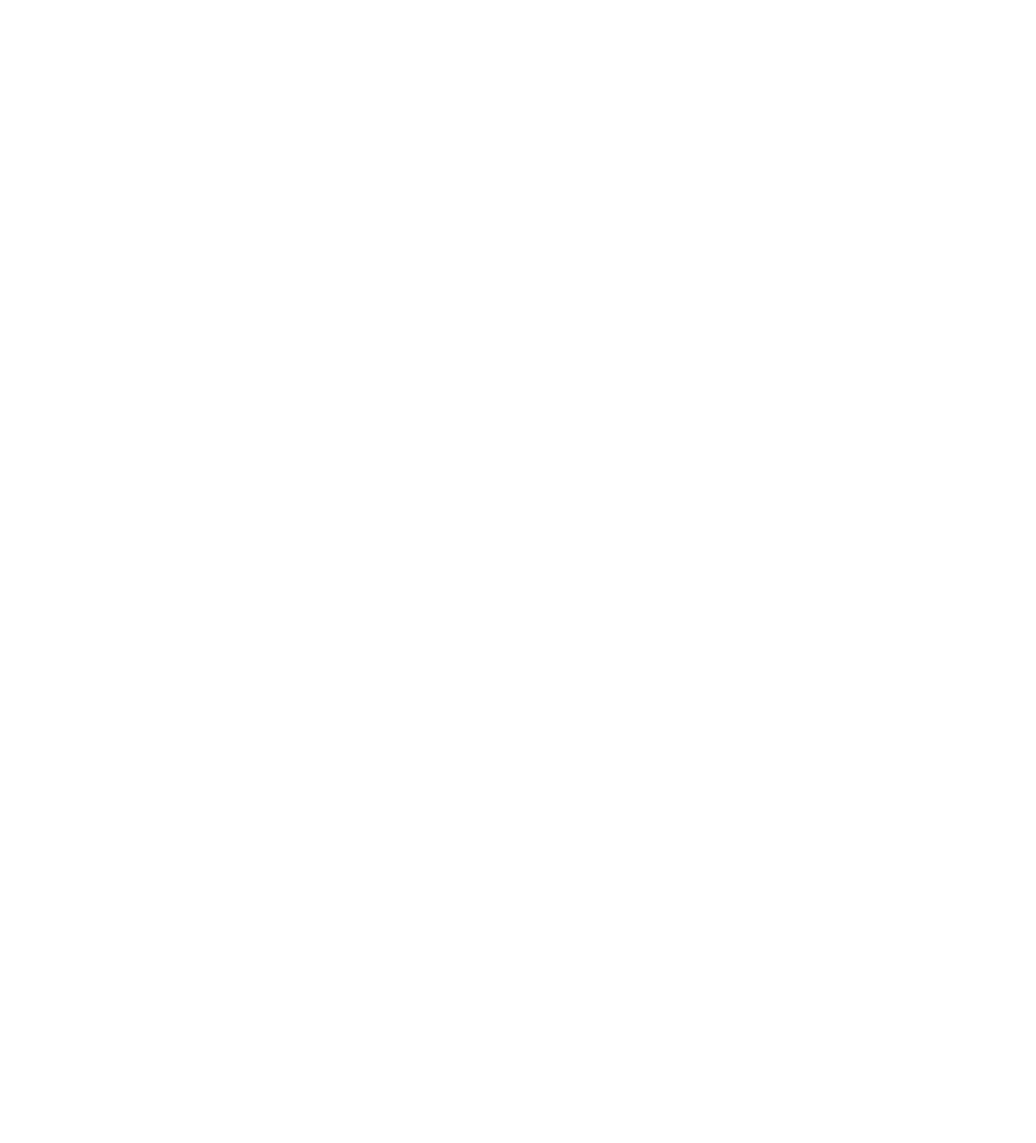
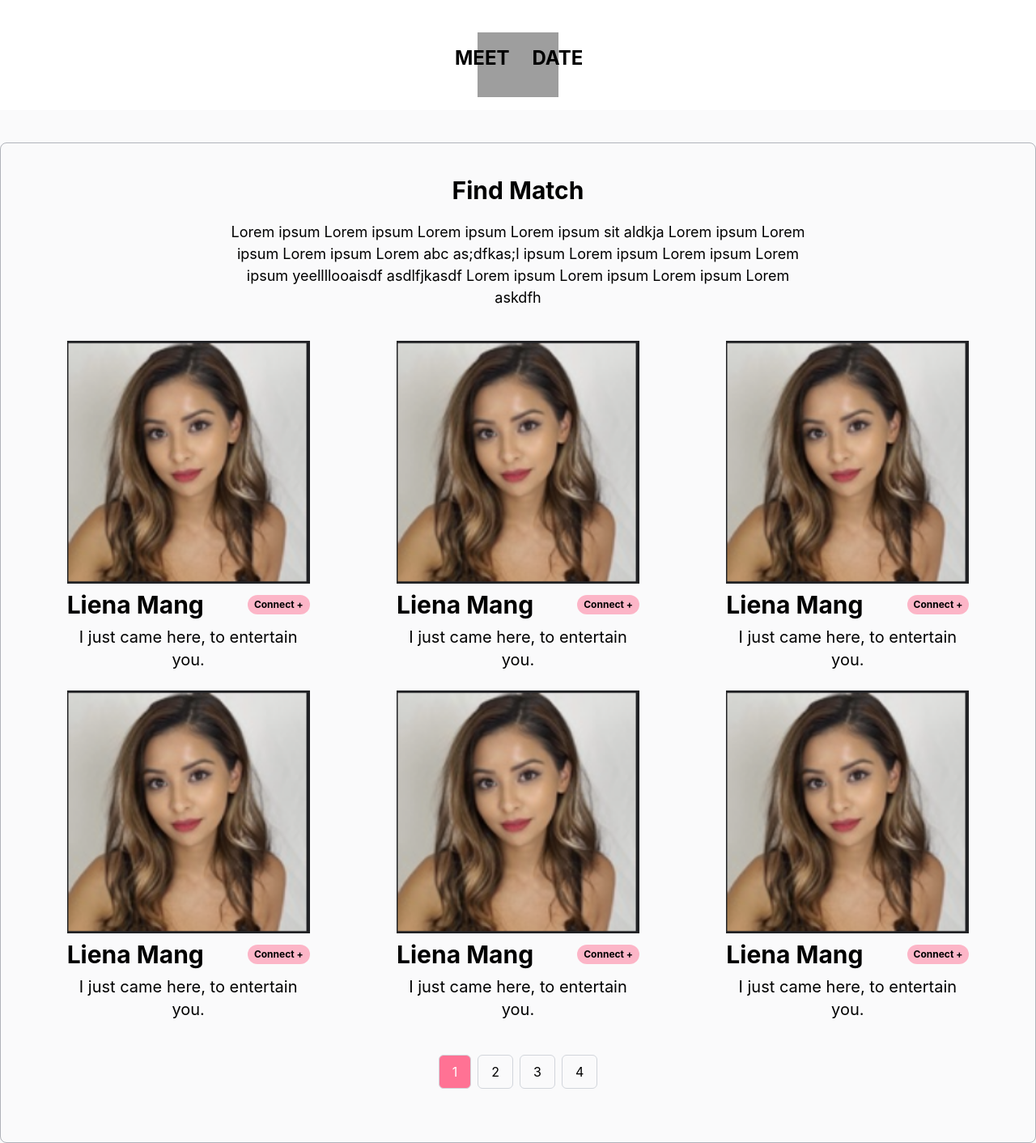
Before and after one commit to HyderAshfaq81/BJ-Social, a React (Create React App) app: page /find_matches in a window 1280 px wide. Before the commit this address had no page. Shown: the whole page at 81% size. Before the commit the page ends 800 px from the top, so only its background shows below. Built offline with nearby package versions, Linux system fonts and the light colour scheme; grey boxes are pictures that could not be loaded.

Commit message:
profile page (#3)

```diff
--- a/src/App.js
+++ b/src/App.js
@@ -2,9 +2,10 @@
 import Signup from './pages/signup/signup.js';
 import ForgetPassword from './pages/Forget_Password/ForgetPassword.js'
 import Home from './Components/Home/HomePage'
+import FindMatches from './Components/FindMatches/FindMatches.js';
+import { BrowserRouter as Router, Routes, Route } from "react-router-dom";
 import { ToastContainer } from 'react-toastify';
 import 'react-toastify/dist/ReactToastify.css';
-import { BrowserRouter as Router, Routes, Route } from "react-router-dom";
 import './App.css';
 
 function App() {
@@ -15,8 +16,9 @@
         <Route path="/" element={<Login/>} />
         <Route path="/login" element={<Login/>} />
         <Route path="/signup" element={<Signup/>} />
-        <Route path="forget_password" element={<ForgetPassword/>} />
-        <Route path="home" element={<Home />} />
+        <Route path="/forget_password" element={<ForgetPassword/>} />
+        <Route path="/home" element={<Home />} />
+        <Route path="/find_matches" element={<FindMatches />} />
       </Routes>
     </div>
   );
--- /dev/null
+++ b/src/Components/FindMatches/FindMatch.css
@@ -0,0 +1,15 @@
+/* Tailwind CSS */
+.pagination {
+  @apply flex justify-center;
+  list-style: none;
+  padding: 0;
+  margin: 10px 0;
+}
+
+.pagination-item {
+  @apply inline-block px-4 py-2 border border-gray-300 rounded-md cursor-pointer transition-colors duration-300;
+}
+
+.pagination-item.active {
+  @apply bg-base text-white;
+}
--- /dev/null
+++ b/src/Components/FindMatches/FindMatches.js
@@ -0,0 +1,164 @@
+import React, { useState } from "react";
+import signupImg from "../../assets/signupImg.jpeg";
+import client from "../../assets/client.png"
+import { Link } from "react-router-dom";
+import './FindMatch.css'
+const FindMatches = () => {
+  const [currentPage, setCurrentPage] = useState(1);
+  const itemsPerPage = 6;
+  const suggestions = [
+    {
+      name: "Liena Mang",
+      desc: "I just came here, to entertain you.",
+    },
+    {
+      name: "Liena Mang",
+      desc: "I just came here, to entertain you.",
+    },
+    {
+      name: "Liena Mang",
+      desc: "I just came here, to entertain you.",
+    },
+    {
+      name: "Liena Mang",
+      desc: "I just came here, to entertain you.",
+    },
+    {
+      name: "Liena Mang",
+      desc: "I just came here, to entertain you.",
+    },
+    {
+      name: "Liena Mang",
+      desc: "I just came here, to entertain you.",
+    },
+    {
+      name: "Brandy Mang",
+      desc: "I just came here, to entertain you.",
+    },
+    {
+      name: "Brandy Mang",
+      desc: "I just came here, to entertain you.",
+    },
+    {
+      name: "Brandy Mang",
+      desc: "I just came here, to entertain you.",
+    },
+    {
+      name: "Brandy Mang",
+      desc: "I just came here, to entertain you.",
+    },
+    {
+      name: "Brandy Mang",
+      desc: "I just came here, to entertain you.",
+    },
+    {
+      name: "Brandy Mang",
+      desc: "I just came here, to entertain you.",
+    },
+    {
+      name: "Brandy Mang",
+      desc: "I just came here, to entertain you.",
+    },
+    {
+      name: "Sara Love",
+      desc: "I just came here, to entertain you.",
+    },
+    {
+      name: "Sara Love",
+      desc: "I just came here, to entertain you.",
+    },
+    {
+      name: "Sara Love",
+      desc: "I just came here, to entertain you.",
+    },
+    {
+      name: "Sara Love",
+      desc: "I just came here, to entertain you.",
+    },
+    {
+      name: "Sara Love",
+      desc: "I just came here, to entertain you.",
+    },
+    {
+      name: "Liena Mang",
+      desc: "I just came here, to entertain you.",
+    }
+  ]
+  const totalItems = suggestions.length;
+  const totalPages = Math.ceil(totalItems / itemsPerPage);
+  const handlePageChange = (pageNumber) => {
+    setCurrentPage(pageNumber);
+  };
+  const startIndex = (currentPage - 1) * itemsPerPage;
+  const endIndex = startIndex + itemsPerPage;
+  const currentSuggestions = suggestions.slice(startIndex, endIndex);
+  return (
+    <div className="mt-10 w-full min-h-screen">
+      <div className="flex justify-center my-4">
+        <a href="/" className="flex relative">
+          <a href="/">
+            <img
+              src="https://logowik.com/content/uploads/images/sexy-woman1909.logowik.com.webp"
+              className="w-[100px] h-[80px]"
+            />
+          </a>
+          <div className="font-bold text-2xl flex items-center absolute top-4 -left-7">
+            <div className="mr-7">MEET</div>
+            <div>DATE</div>
+          </div>
+        </a>
+      </div>
+      <div className="bg-grey2 w-full min-h-screen pt-10">
+        <div className="lg:w-[1280px] m-auto p-10 flex border-[0.1px] border-grey1/30 rounded-[8px]">
+          <div className="w-full flex flex-col justify-center items-center">
+            <div className="flex justify-center bg-grey2">
+              <div className="flex flex-col justify-center items-center w-[60%] ">
+                <div className="font-bold text-3xl mb-5 text-3xl"> Find Match </div>
+                <div className="text-center bg-grey2 mb-10 text-[18px]">
+                  Lorem ipsum Lorem ipsum Lorem ipsum Lorem ipsum sit
+                  aldkja Lorem ipsum Lorem ipsum Lorem ipsum Lorem abc
+                  as;dfkas;l ipsum Lorem ipsum Lorem ipsum Lorem ipsum yeellllooaisdf
+                  asdlfjkasdf Lorem ipsum Lorem ipsum Lorem ipsum Lorem askdfh
+                </div>
+              </div>
+            </div>
+            <div className="w-full grid grid-cols-3 justify-center m-auto gap-6">
+              {currentSuggestions.map((profile, index) => (
+                <div className="flex justify-evenly w-[100%]" key={index}>
+                  <div className="w-[300px] flex flex-col justify-center">
+                    <img src={client} alt="client" className="" />
+                    <div className="flex justify-between items-center mt-2">
+                      <div className="font-bold text-3xl">{profile.name}</div>
+                      <div className="font-bold bg-base/50 rounded-full px-2 py-1 text-xs cursor-pointer">
+                        Connect +
+                      </div>
+                    </div>
+                    <div className="text-xl mt-2 text-center">{profile.desc}</div>
+                  </div>
+                </div>
+              ))}
+            </div>
+            <div className="flex justify-center mt-4">
+              <nav className="flex justify-center my-4">
+                <ul className="pagination space-x-2">
+                  {Array.from({ length: totalPages }, (_, index) => (
+                    <li
+                      className={`pagination-item ${
+                        currentPage === index + 1 ? "active" : ""
+                      }`}
+                      key={index}
+                      onClick={() => handlePageChange(index + 1)}
+                    >
+                      {index + 1}
+                    </li>
+                  ))}
+                </ul>
+              </nav>
+            </div>
+          </div>
+        </div>
+      </div>
+    </div>
+  )
+}
+export default FindMatches;
--- a/src/Components/Home/FindMatch.js
+++ b/src/Components/Home/FindMatch.js
@@ -1,5 +1,6 @@
 import React from "react";
 import client from "../../assets/client.png"
+import { Link } from "react-router-dom";
 
 const FindMatch = () => {
   return (
@@ -15,11 +16,17 @@
           </div>
         </div>
       </div>
-      <div className="flex justify-evenly">
+      <div className="w-[80%] flex flex-col justify-center m-auto">
+        <div className="flex justify-evenly w-[100%]">
           <div className="w-[300px] flex flex-col justify-center">
             <img src={client} alt="client" className=""/>
-          <div className="font-bold text-3xl mt-2">
+            <div className="flex justify-between items-center mt-2">
+              <div className="font-bold text-3xl">
                 Liena Mang
+              </div>
+              <div className="font-bold bg-base/50 rounded-full px-2 py-1 text-xs cursor-pointer">
+                Connect +
+              </div>
             </div>
             <div className="text-xl mt-2 text-center">
               I just came here, to entertain you. Follow me to get entertainerd.
@@ -27,8 +34,13 @@
           </div>
           <div className="w-[300px] flex flex-col justify-center">
             <img src={client} alt="client" className=""/>
-          <div className="font-bold text-3xl mt-2">
+            <div className="flex justify-between items-center mt-2">
+              <div className="font-bold text-3xl">
                 Liena Mang
+              </div>
+              <div className="font-bold bg-base/50 rounded-full px-2 py-1 text-xs cursor-pointer">
+                Connect +
+              </div>
             </div>
             <div className="text-xl mt-2 text-center">
               I just came here, to entertain you. Follow me to get entertainerd.
@@ -36,14 +48,23 @@
           </div>
           <div className="w-[300px] flex flex-col justify-center">
             <img src={client} alt="client" className=""/>
-          <div className="font-bold text-3xl mt-2 ">
+            <div className="flex justify-between items-center mt-2">
+              <div className="font-bold text-3xl">
                 Liena Mang
+              </div>
+              <div className="font-bold bg-base/50 rounded-full px-2 py-1 text-xs cursor-pointer">
+                Connect +
+              </div>
             </div>
             <div className="text-xl mt-2 text-center">
               I just came here, to entertain you. Follow me to get entertainerd.
             </div>
           </div>
         </div>
+        <div className="flex items-end text-base justify-end">
+          <Link to="/find_matches" className="cursor-pointer font-medium">Find Out More {'>'} </Link>
+        </div>
+      </div>
     </div>
   )
 }
--- a/tailwind.config.js
+++ b/tailwind.config.js
@@ -8,6 +8,7 @@
       colors: {
         grey1: '#050E24',
         grey2: '#fafafb',
+        base: '#FF7294',
       }
     },
   },
```
Lines whose indentation alone changed are shown as unchanged.
